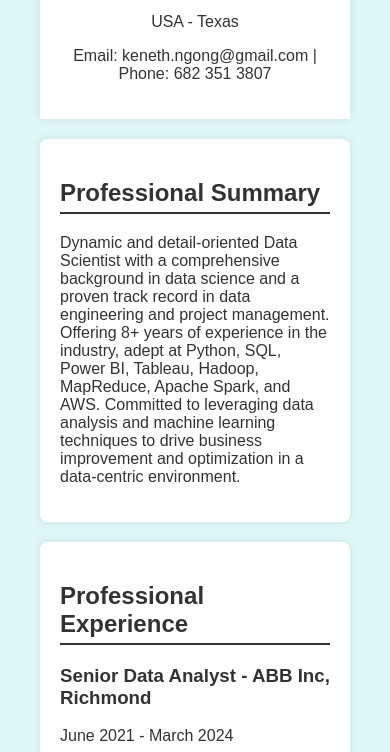
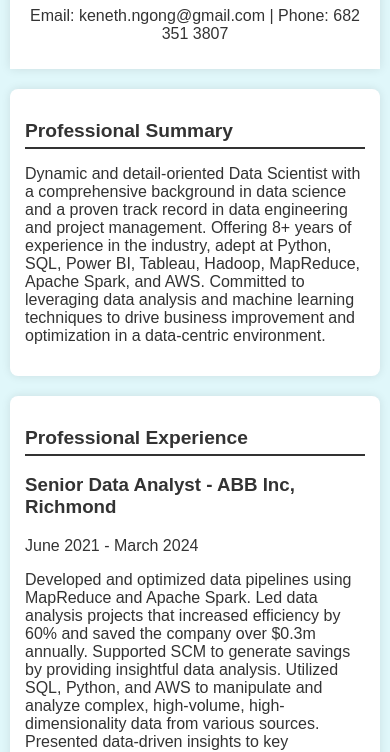
Before and after one commit to knngong/kngong87.github.io, a plain HTML site: page index.html in a window 390 px wide. Shown: the part 161-913 px from the top of the page. Drawn offline with Linux system fonts and the light colour scheme.

Commit message:
Update index.html

```diff
--- a/index.html
+++ b/index.html
@@ -8,7 +8,7 @@
     <style>
         body {
             font-family: Arial, sans-serif;
-            margin: 40px;
+            margin: 20px;
             background-color: #e0f7fa; /* Light blue background */
             color: #333;
         }
@@ -36,6 +36,20 @@
         }
         ul li {
             padding: 5px 0;
+        }
+        @media (max-width: 600px) {
+            body {
+                margin: 10px;
+            }
+            header {
+                padding: 10px;
+            }
+            section {
+                padding: 15px;
+            }
+            h2 {
+                font-size: 1.2em;
+            }
         }
     </style>
 </head>
```
